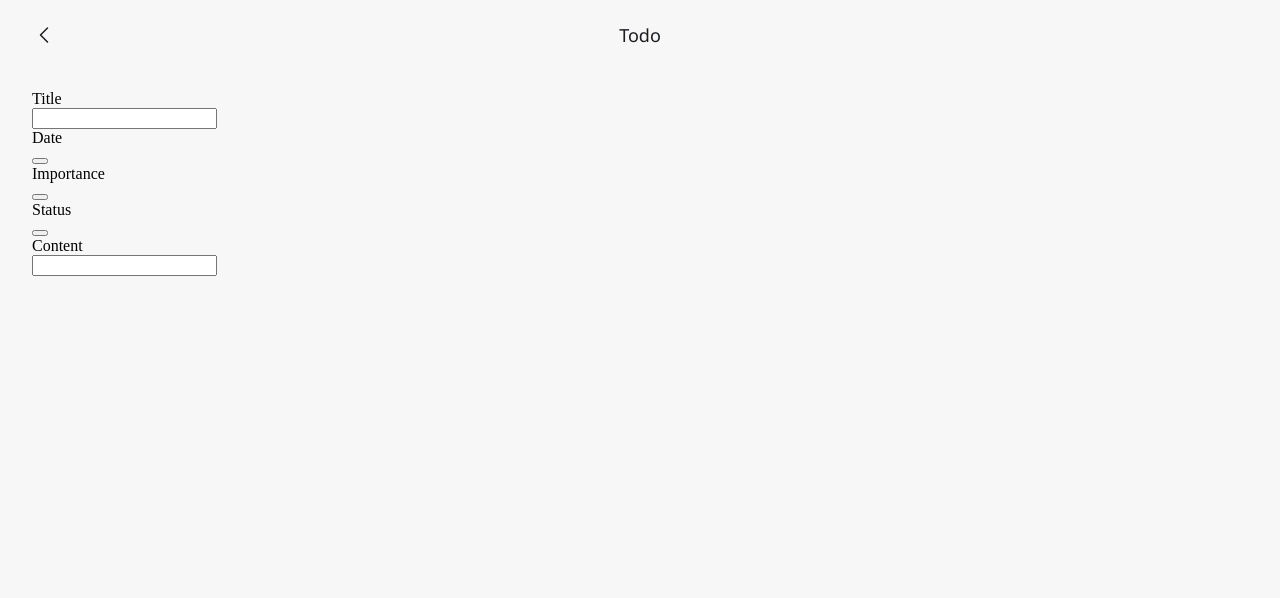
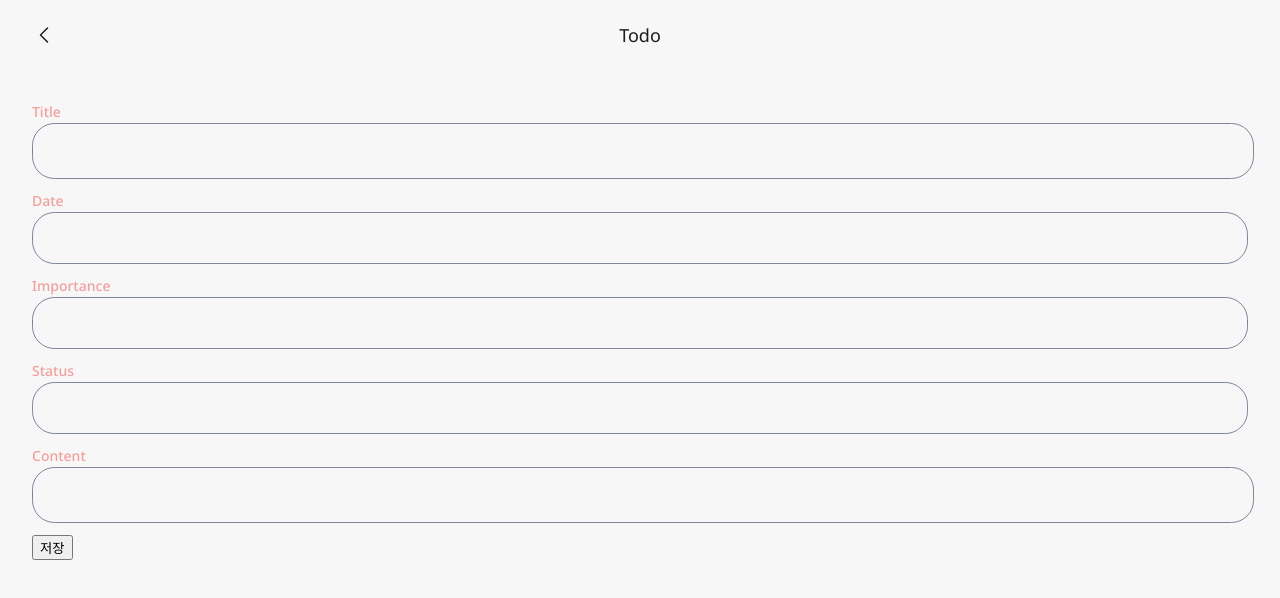
Before and after one commit to sw0610/Save-The-Day, a Vue app in the folder Frontend/todo-list/: page /detail in a window 1280 px wide. Shown: the top 598 px of the page. Built offline with nearby package versions, Linux system fonts and the light colour scheme.

Commit message:
feat: detail 페이지 만드는 중

```diff
--- a/Frontend/todo-list/src/components/Task/TaskForm.vue
+++ b/Frontend/todo-list/src/components/Task/TaskForm.vue
@@ -1,25 +1,28 @@
 <template>
     <div id="form">
-        <div id="title">
-            <div>Title</div>
-            <input>
+        <div>
+            <div class="formComponent" id="taskTitle">
+                <div class="title">Title</div>
+                <input class="box">
+            </div>
+            <div class="formComponent" id="date">
+                <div class="title">Date</div>
+                <button class="box"></button>
+            </div>
+            <div  class="formComponent" id="importance">
+                <div class="title">Importance</div>
+                <button class="box"></button>
+            </div>
+            <div class="formComponent" id="status">
+                <div class="title">Status</div>
+                <button class="box"></button>
+            </div>
+            <div  class="formComponent" id="content">
+                <div class="title">Content</div>
+                <input class="box">
+            </div>
         </div>
-        <div id="date">
-            <div>Date</div>
-            <button></button>
-        </div>
-        <div id="importance">
-            <div>Importance</div>
-            <button></button>
-        </div>
-        <div id="status">
-            <div>Status</div>
-            <button></button>
-        </div>
-        <div id="content">
-            <div>Content</div>
-            <input>
-        </div>
+        <button>저장</button>
     </div>
 </template>
 <script>
@@ -30,4 +33,32 @@
         height: calc(100vh - 70px);
         padding: 20px 32px;
     }
+
+    .formComponent{
+        margin-top: 12px;
+        margin-bottom: 12px;
+    }
+    .title{
+        color: #F19F9D;
+        font-size: 14px;
+        font-family: 'Noto Sans', sans-serif;
+        font-weight: 500;
+        margin-bottom: 2px
+    }
+    .box{
+        border: 1px solid #7E869E;
+        width: 100%;
+        height: 52px;
+        border-radius: 22.5px;
+        /* padding: 12px 17px; */
+        background-color: transparent;
+        display: flex;
+        align-items: center;
+        justify-content: flex-start;
+        color: #7E869E;
+        font-family: 'Noto Sans', sans-serif;
+        font-weight: 500;
+        font-size: 14px;
+    }
+
 </style>
```
